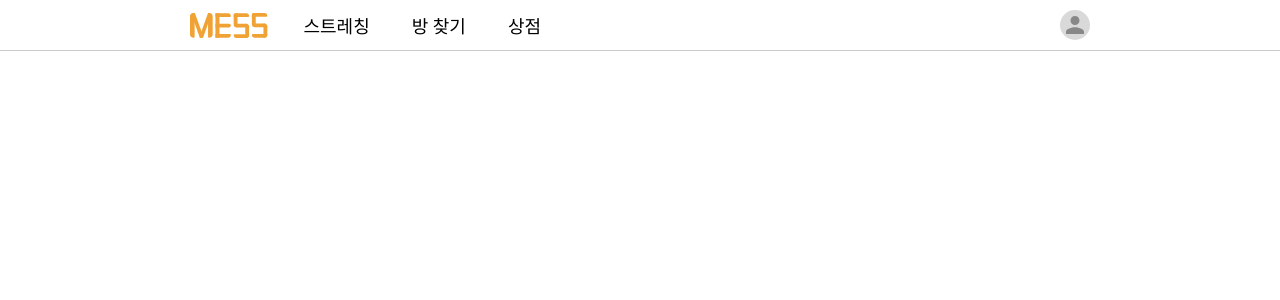
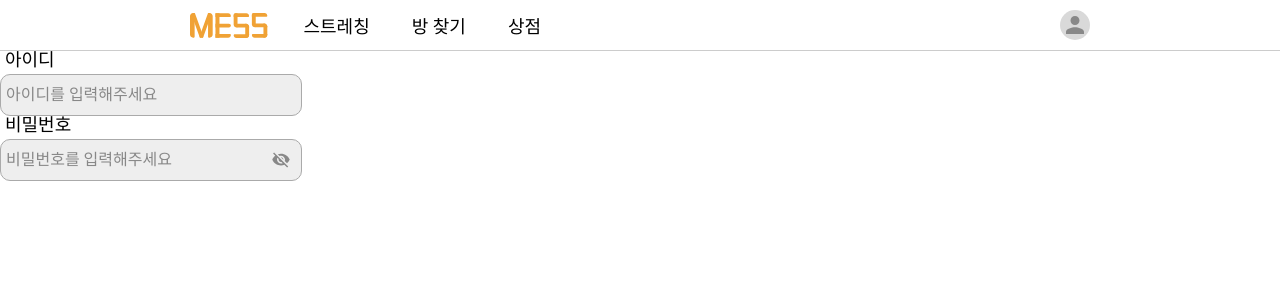
Before and after one commit to DLC-DSM/MESS_front, a React (Create React App) app: page /login in a window 1280 px wide. Shown: the top 300 px of the page. Built offline with nearby package versions, Linux system fonts and the light colour scheme; a web font is replaced by a local one.

Commit message:
add InputComponent

```diff
--- a/src/components/Header.tsx
+++ b/src/components/common/Header.tsx
@@ -1,6 +1,6 @@
 import styled from "styled-components"
-import Colors from "../style/colors"
-import Logo from "../assets/logo"
+import Colors from "../../style/colors"
+import Logo from "../../assets/logo"
 import { IoMdPerson } from "react-icons/io"
 
 function Header() {
--- /dev/null
+++ b/src/components/common/Input.tsx
@@ -0,0 +1,106 @@
+import styled from "styled-components"
+import Colors from "../../style/colors"
+import { useState } from "react"
+import { IoMdEyeOff } from "react-icons/io"
+import { IoEye } from "react-icons/io5"
+
+interface props {
+    label?: string
+    type?: string
+    placeholder?: string
+    width?: number
+}
+
+function Input({ label, type = "text", placeholder, width = 300 }: props) {
+    const [show, setShow] = useState<Boolean>(false)
+
+    const toggleHandler = () => {
+        setShow(!show)
+    }
+
+    return (
+        <>
+            <Container>
+                <Label>{label}</Label>
+                <InputWrapper width={width}>
+                    <InputContainer
+                        placeholder={placeholder}
+                        type={
+                            type == "password"
+                                ? show
+                                    ? "text"
+                                    : "password"
+                                : type
+                        }
+                    />
+
+                    {type == "password" &&
+                        (show ? (
+                            <Icon onClick={toggleHandler}>
+                                <IoEye />
+                            </Icon>
+                        ) : (
+                            <Icon onClick={toggleHandler}>
+                                <IoMdEyeOff />
+                            </Icon>
+                        ))}
+                </InputWrapper>
+            </Container>
+        </>
+    )
+}
+
+export default Input
+
+const Container = styled.div`
+    display: flex;
+    justify-content: center;
+    align-items: start;
+    flex-direction: column;
+    gap: 5px;
+`
+
+const Label = styled.label`
+    font-size: 18px;
+    font-weight: 500;
+    color: ${Colors.Black};
+    margin: 0 5px;
+`
+
+const InputWrapper = styled.div`
+    width: ${({ width }) => `${width}px`};
+    background: ${Colors.Gray100};
+    border: 1px solid ${Colors.Gray400};
+    border-radius: 10px;
+    display: flex;
+    justify-content: start;
+    align-items: center;
+`
+
+const InputContainer = styled.input`
+    width: 85%;
+    height: 30px;
+    padding: 5px;
+    color: ${Colors.Black};
+    background: none;
+    border: none;
+    font-size: 16px;
+    outline: none;
+
+    &::placeholder {
+        color: ${Colors.Gray500};
+    }
+`
+
+const Icon = styled.p`
+    margin-left: auto;
+    width: 30px;
+    height: 30px;
+    margin: 0 5px;
+    font-size: 20px;
+    display: flex;
+    justify-content: center;
+    align-items: center;
+    cursor: pointer;
+    color: ${Colors.Gray500};
+`
--- a/src/pages/Login.tsx
+++ b/src/pages/Login.tsx
@@ -1,13 +1,32 @@
-import styled, { keyframes } from "styled-components"
+import styled from "styled-components"
 import Colors from "../style/colors"
-import Header from "../components/Header"
+import Header from "../components/common/Header"
+import Input from "../components/common/Input"
 
 function Login() {
     return (
         <>
-            <Header />
+            <Background>
+                <Header />
+
+                <Input
+                    placeholder="아이디를 입력해주세요"
+                    label="아이디"
+                    type="text"
+                />
+                <Input
+                    placeholder="비밀번호를 입력해주세요"
+                    label="비밀번호"
+                    type="password"
+                />
+            </Background>
         </>
     )
 }
 
 export default Login
+
+const Background = styled.div`
+    width: 100%;
+    height: 100vh;
+`
```
